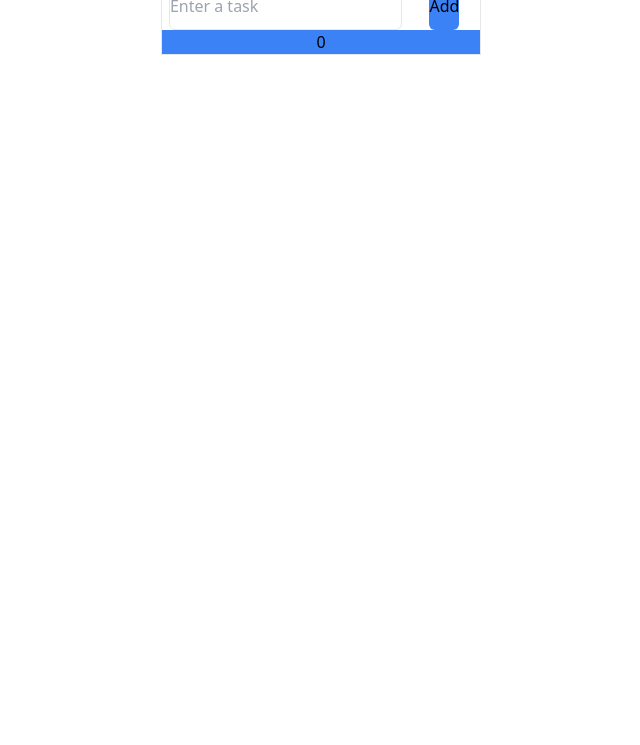
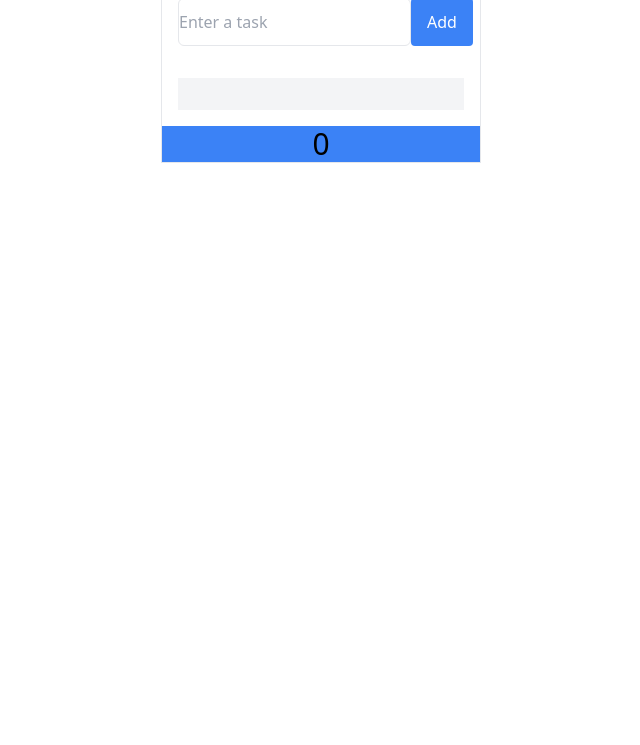
Before and after one commit to Parani2002/Javascript-2025, a website: page jquery/index.html in a window 1280 px wide. Shown: the part 55-800 px from the top of the page, without its empty margins (319-959 px from the left). Drawn offline with nearby package versions, Linux system fonts and the light colour scheme.

Commit message:
changes in css

```diff
--- a/jquery/index.html
+++ b/jquery/index.html
@@ -3,28 +3,27 @@
     <meta charset="UTF-8">
     <meta name="viewport" content="width=device-width, initial-scale=1.0">
     <title>Document</title>
-
-
     <link href="./output.css" rel="stylesheet">
 </head>
 <script src="https://code.jquery.com/jquery-3.7.1.js" integrity="sha256-eKhayi8LEQwp4NKxN+CfCh+3qOVUtJn3QNZ0TciWLP4=" crossorigin="anonymous"></script>
+
 <body>
   <div class="flex flex-col justify-between mx-auto w-1/4 border">
     <div>
       <h1 class=" text-3xl text-center bg-blue-500 ">Task Manager</h1>
     </div>
 
-    <div class="flex justify-around">
+    <div class="flex justify-around p-4">
       <input type="text" id="input1" name="input1" class="border border-black-800 rounded-md placeholder-gray-400" placeholder="Enter a task"><br><br>
-      <button id="btnAdd" class="bg-blue-500 px-4 py-2 rounded-md hover:bg-blue-700">Add</button><br><br>
+      <button class="btnAdd">Add</button><br><br>
     </div>
-   <span>
-    <ul>
+   <span class="flex flex-col justify-between p-4">
+    <ul class="list flex flex-col justify-between p-4">
 
     </ul>
    </span>
    <span>
-    <h3 class="count bg-blue-500 text-center">0</h3>
+    <h3 class="count bg-blue-500 text-center text-3xl">0</h3>
    </span>
 
   </div>
--- a/jquery/index.js
+++ b/jquery/index.js
@@ -1,5 +1,5 @@
 $(document).ready(function(){
-    $('#btnAdd').click(function(){
+    $('.btnAdd').click(function(){
         var input = $('#input1').val();
         if(input){
             $("ul").append('<li>' + input + '<button class="btnDelete">Delete</button></li></br>');
```
